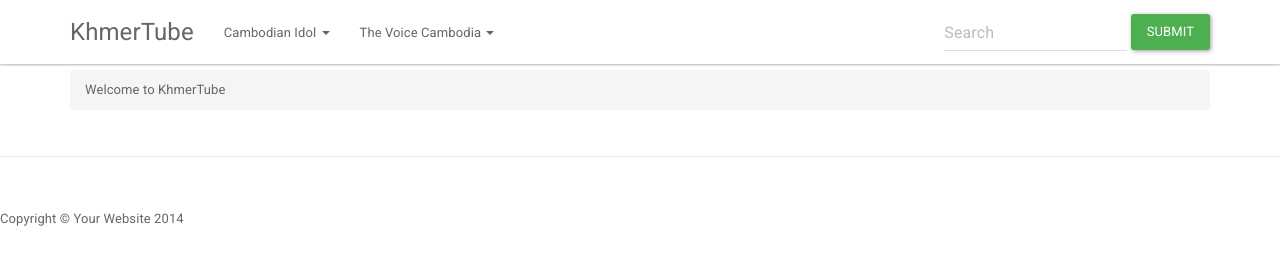
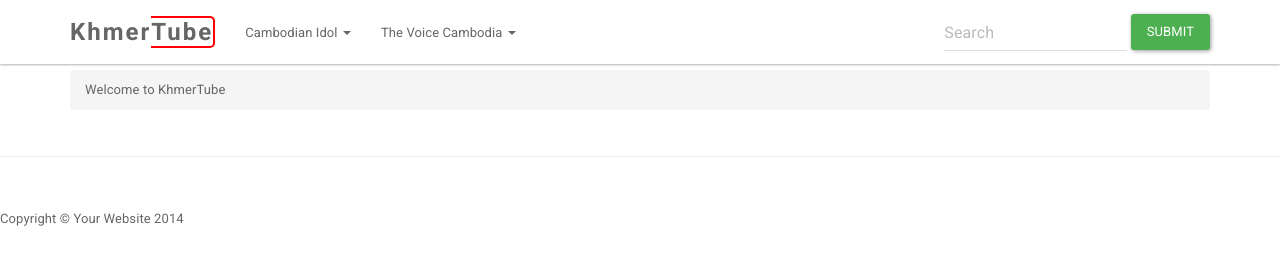
Before and after one commit to rattanakchea/khmer-tube, a plain HTML site: page index.html in a window 1280 px wide. Drawn offline with nearby package versions, Linux system fonts and the light colour scheme; no server answers.

Commit message:
logo css

```diff
--- a/css/4-col-portfolio.css
+++ b/css/4-col-portfolio.css
@@ -41,3 +41,16 @@ a.videos{
 a.videos:hover{
   opacity: 1;
 }
+
+a#logo{
+  font-weight: 700;
+  letter-spacing: .2rem;
+}
+
+
+a#logo span{
+  border-top: 2px solid red;
+  border-right: 2px solid red;
+  border-bottom: 2px solid red;
+  border-radius: 0 5px 5px 0;
+}
--- a/views/navigation.html
+++ b/views/navigation.html
@@ -7,7 +7,7 @@
                 <span class="icon-bar"></span>
                 <span class="icon-bar"></span>
             </button>
-            <a ng-click="init()" class="navbar-brand" href="#/">KhmerTube</a>
+            <a ng-click="init()" id="logo" class="navbar-brand" href="#/">Khmer<span>Tube</span></a>
         </div>
 
         <div class="collapse navbar-collapse" id="bs-example-navbar-collapse-1">
```
Also changed, not shown: 1 other file.
